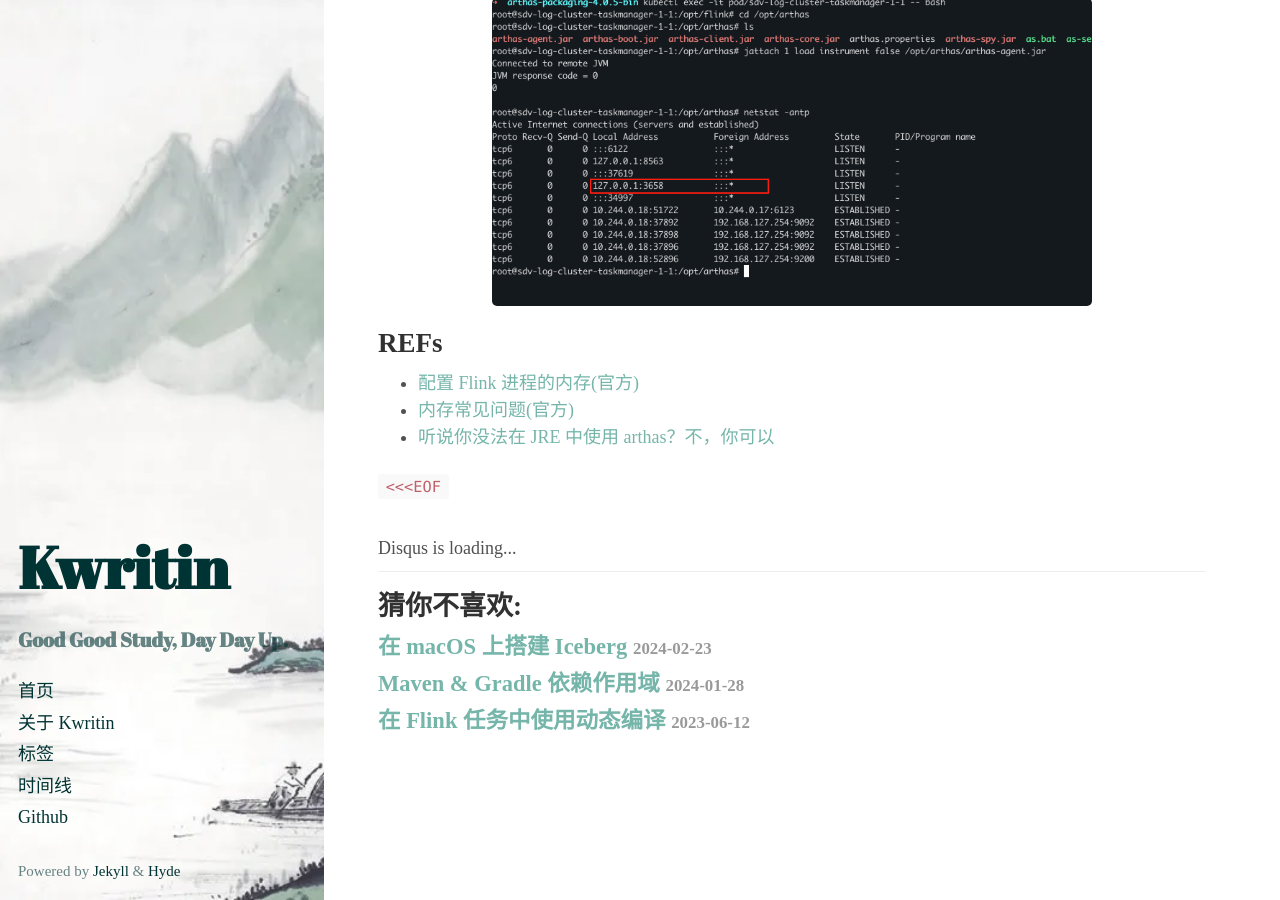
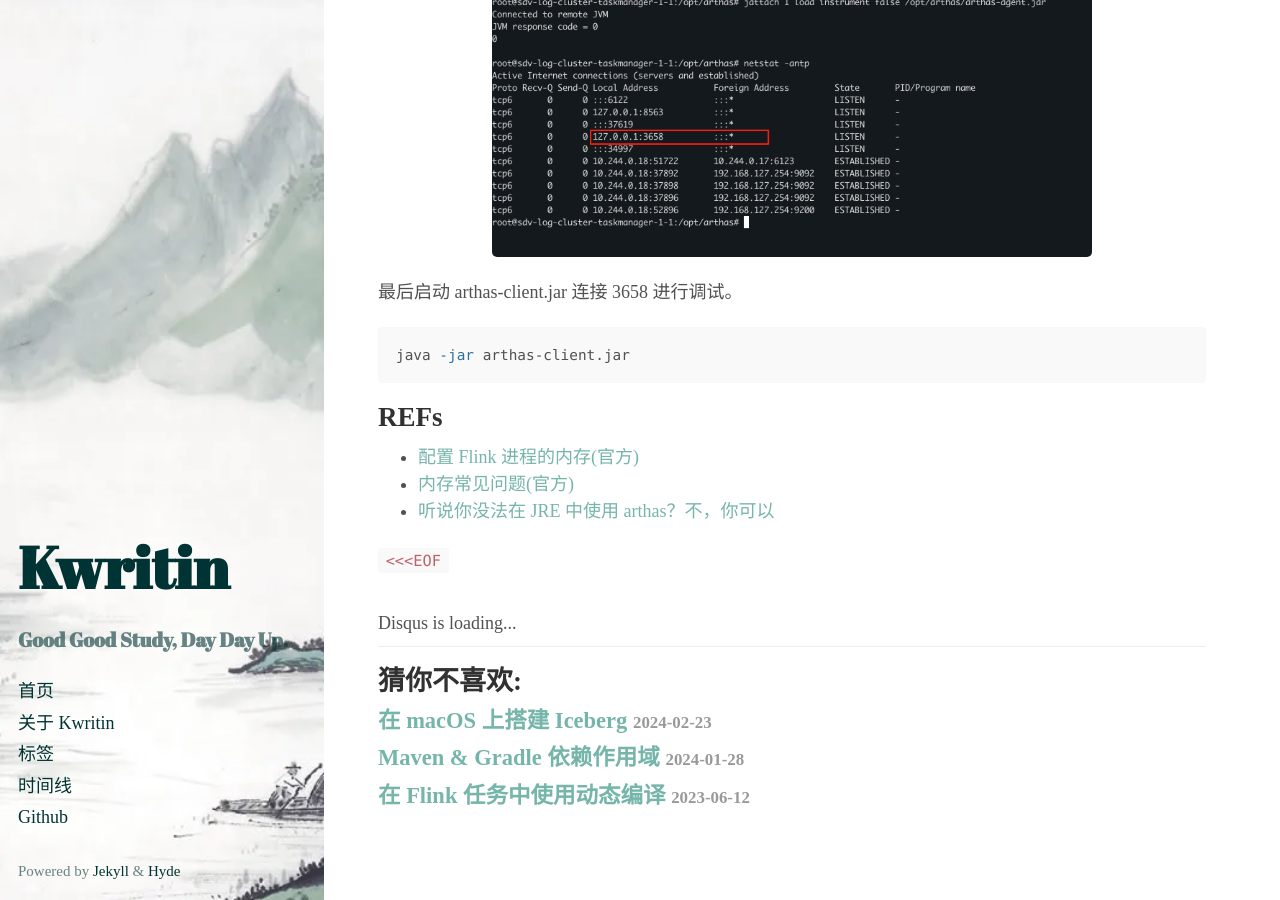
Before and after one commit to toien/toien.github.io, a Jekyll site: the page built from _posts/2025-07-09-flink-memory-config-practices.md, in a window 1280 px wide and 900 px high, scrolled down 6982 px. Built offline with Jekyll 4.4.1, drawn with Linux system fonts in a browser that asks for light colours.

Commit message:
Polish post

````diff
--- a/_posts/2025-07-09-flink-memory-config-practices.md
+++ b/_posts/2025-07-09-flink-memory-config-practices.md
@@ -239,11 +239,16 @@ jattach {JVM_PID} load instrument false /opt/arthas/arthas-agent.jar
 netstat -anlp
 ```
 
-最后启动 arthas-client.jar 连接 3658 进行调试。
-
 <p class="text-center">
   <img style="max-width: 600px" src="/public/img/posts/2025-07-09-flink-memory-config-practices/arthas-debug.png">
 </p>
+
+最后启动 arthas-client.jar 连接 3658 进行调试。
+
+```bash
+java -jar arthas-client.jar
+```
+
 
 ## REFs
 - [配置 Flink 进程的内存(官方)](https://nightlies.apache.org/flink/flink-docs-master/zh/docs/deployment/memory/mem_setup/)
````
